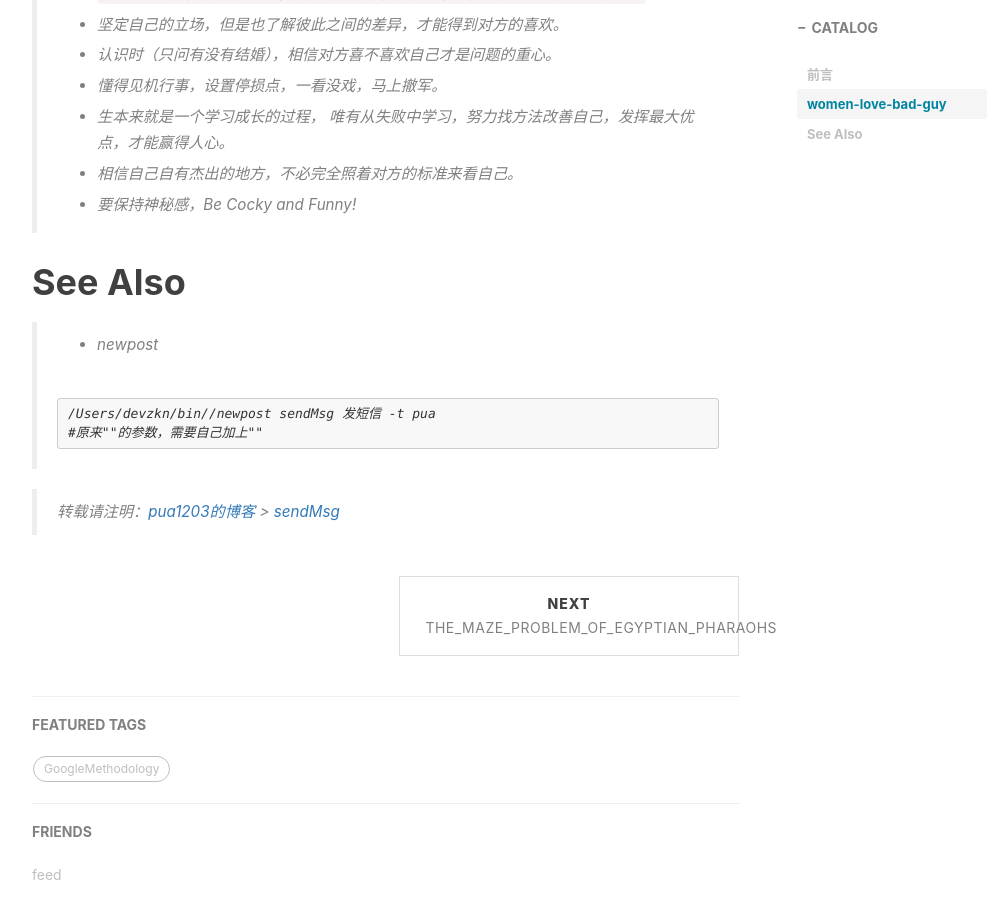
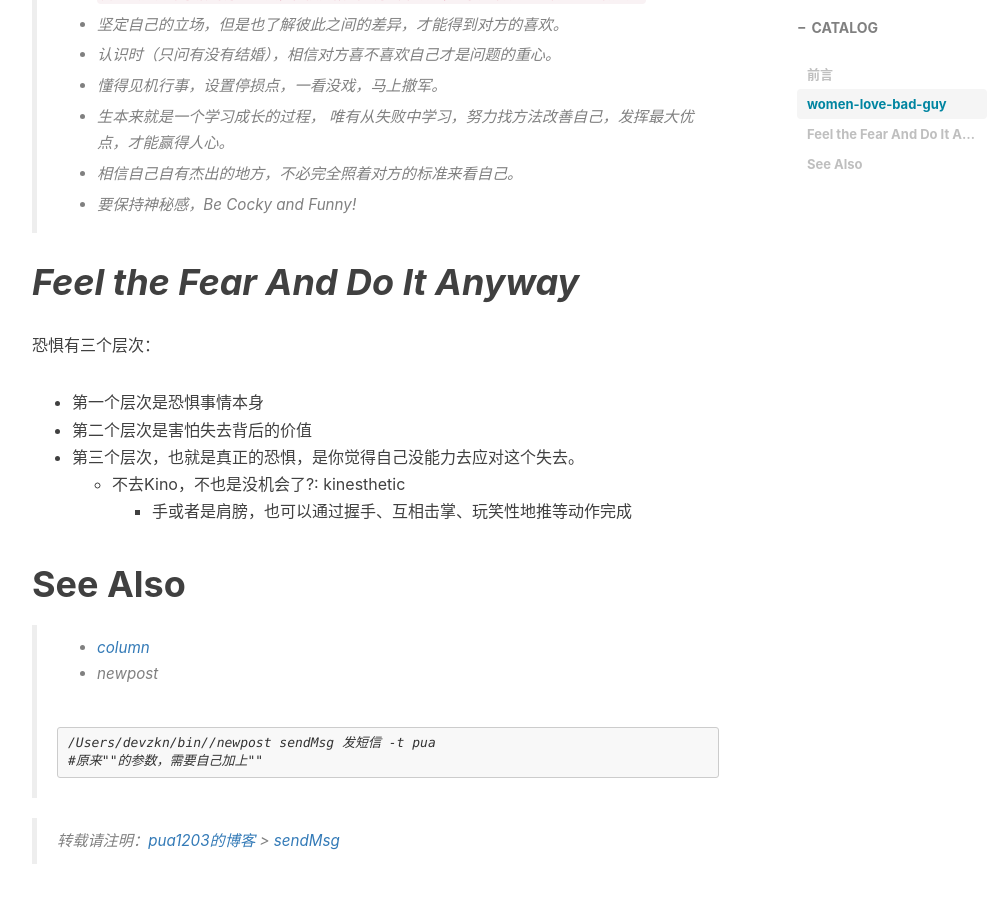
Before and after one commit to pua1203/pua1203.github.io, a Jekyll site: the page built from _posts/pua/2018-09-16-sendMsg.md, in a window 1280 px wide and 900 px high, scrolled down 1527 px. Shown: the whole window, without its empty margins (233-1238 px from the left). Built offline with Jekyll 4.4.1, drawn with Linux system fonts in a browser that asks for light colours; nearby versions of some CDN libraries; comment, search, counter and statistics services are not loaded.

Commit message:
Feel the Fear And Do It Anyway

````diff
--- a/_posts/pua/2018-09-16-sendMsg.md
+++ b/_posts/pua/2018-09-16-sendMsg.md
@@ -81,12 +81,21 @@ subtitle: women-love-bad-guy
 > * 要保持神秘感，Be Cocky and Funny!
 >
 
+# *Feel the Fear And Do It Anyway*
 
+恐惧有三个层次：
+
+- 第一个层次是恐惧事情本身
+- 第二个层次是害怕失去背后的价值
+- 第三个层次，也就是真正的恐惧，是你觉得自己没能力去应对这个失去。
+  * 不去Kino，不也是没机会了?: kinesthetic
+    * 手或者是肩膀，也可以通过握手、互相击掌、玩笑性地推等动作完成
 
 
 
 # See Also
 
+>* [column](https://zhidao.baidu.com/special/column?fr=daohang)
 >* newpost
 >
 ```
````
